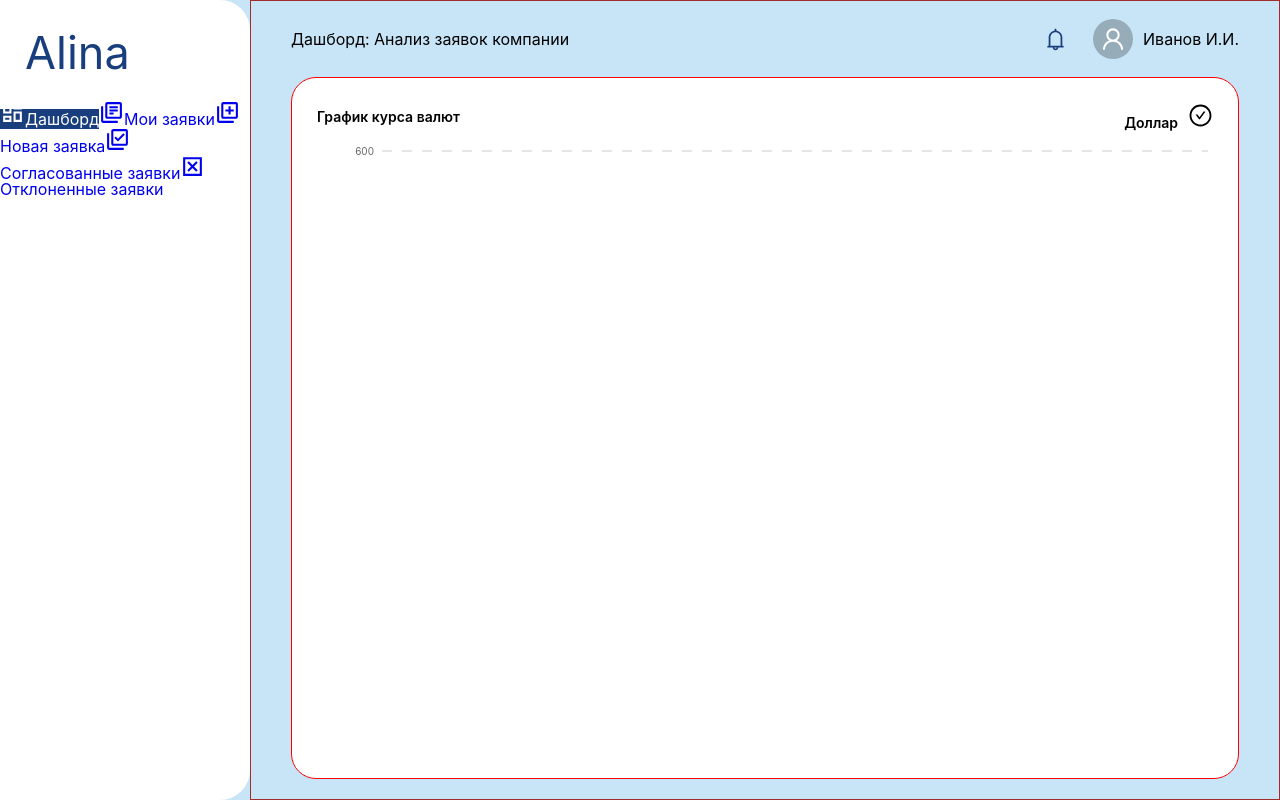
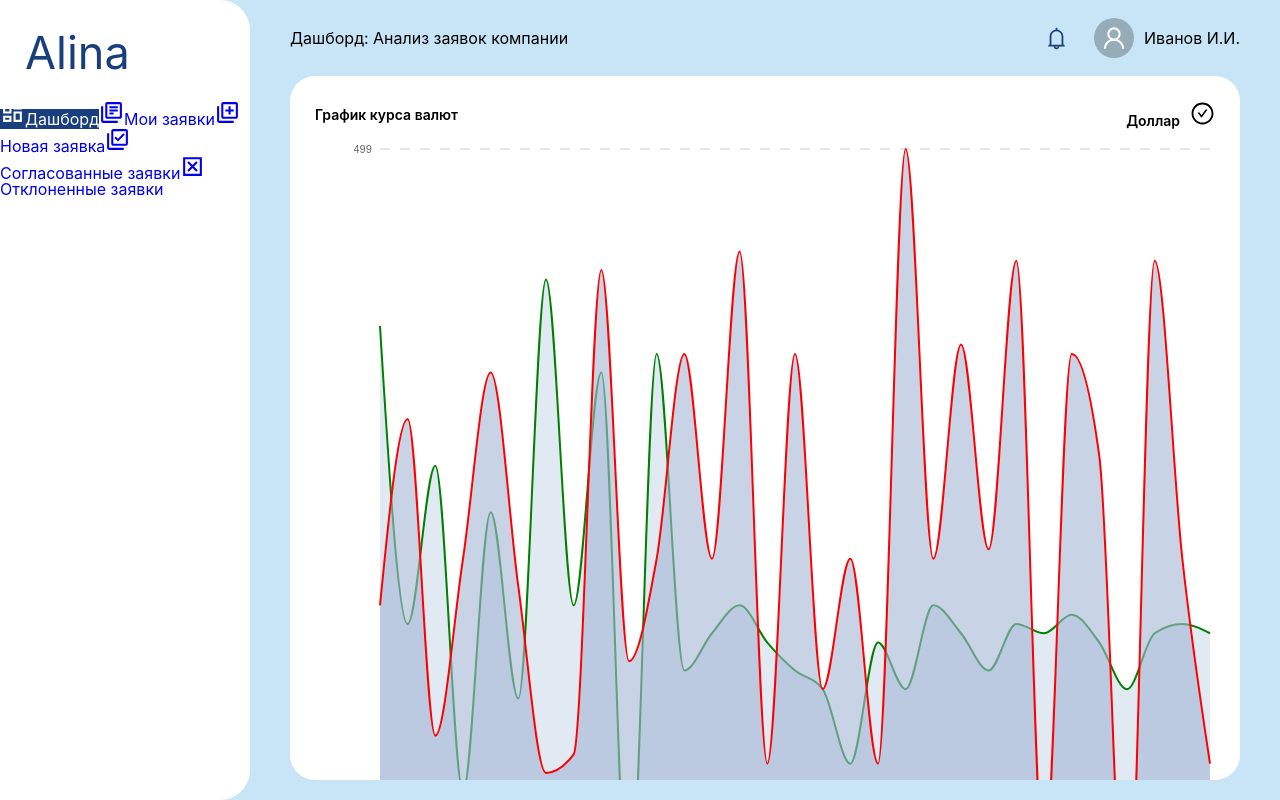
Before and after one commit to ZetBaur/alina, a React (Vite) app: page / in a window 1280 px wide. Built offline with nearby package versions, Linux system fonts and the light colour scheme.

Commit message:
start tables

```diff
--- a/src/components/CurrencyChart.module.scss
+++ /dev/null
@@ -1,4 +0,0 @@
-.chart {
-  height: 50%;
-  border: 1px solid green;
-}
--- a/src/components/CurrencyChart.tsx
+++ b/src/components/CurrencyChart.tsx
@@ -9,9 +9,6 @@ import {
   ResponsiveContainer,
 } from 'recharts';
 import { currencyData } from '../data/chart.data';
-
-// import Title from './Title';
-// import styles from './CurrencyChart.module.scss';
 
 const CustomizedAxisTick: FunctionComponent<any> = (props: any) => {
   const { x, y, payload } = props;
@@ -46,7 +43,11 @@ function CurrencyChart() {
           style={{ fontSize: '10px' }}
         />
 
-        <YAxis axisLine={false} tickLine={false} />
+        <YAxis
+          axisLine={false}
+          tickLine={false}
+          domain={['400 - dataMin', 'dataMax']}
+        />
 
         <Tooltip
           contentStyle={{
--- a/src/components/SalesChart.module.scss
+++ /dev/null
@@ -1,5 +0,0 @@
-.chart {
-  height: 50%;
-  width: 50%;
-  border: 1px solid blue;
-}
--- a/src/components/SalesChart.tsx
+++ b/src/components/SalesChart.tsx
@@ -1,10 +1,6 @@
 import { FunctionComponent } from 'react';
 
 import { BarChart, Bar, XAxis, YAxis, ResponsiveContainer } from 'recharts';
-
-// import styles from './SalesChart.module.scss';
-
-// import Title from './Title';
 
 import { salesData } from '../data/chart.data';
 
--- a/src/layouts/MainLayout.module.scss
+++ b/src/layouts/MainLayout.module.scss
@@ -4,5 +4,4 @@
   flex: 1;
   padding: 0 40px 20px 40px;
   height: 100%;
-  border: 1px solid brown;
 }
--- a/src/screens/Dashboard.module.scss
+++ b/src/screens/Dashboard.module.scss
@@ -3,14 +3,12 @@
   padding: 25px;
   border-radius: 25px;
   height: 100%;
-  border: 1px solid red;
   display: flex;
   flex-direction: column;
   overflow: hidden;
 }
 
 .upper-row {
-  border: 1px solid black;
   height: 50%;
   display: flex;
   flex-direction: column;
@@ -19,7 +17,6 @@
 .lower-row {
   display: flex;
   height: 50%;
-  border: 3px solid orange;
 }
 
 .chart {
@@ -27,19 +24,16 @@
 }
 
 .col-1 {
-  border: 1px solid green;
   flex: 3;
   padding: 0 10px 0 0;
 }
 
 .col-2 {
-  border: 1px solid red;
   flex: 3;
   padding: 0 10px 0 10px;
 }
 
 .col-3 {
-  border: 1px solid blue;
   flex: 2;
   padding: 0 0 0 10px;
 }
```
